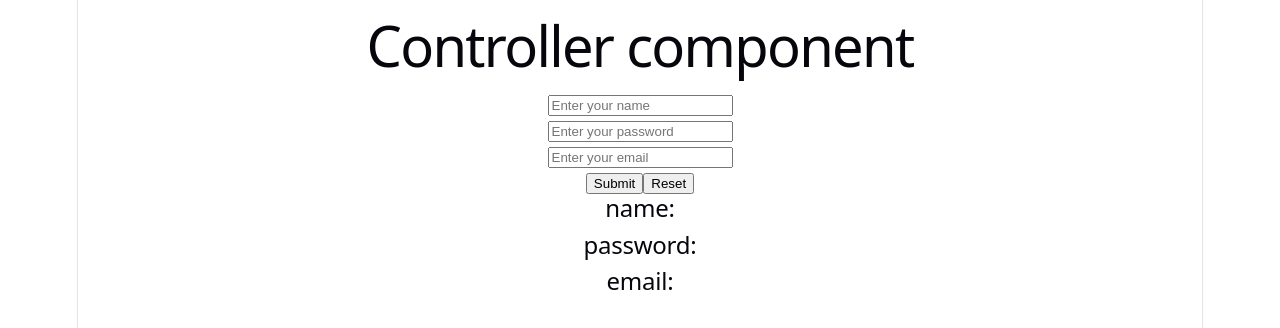
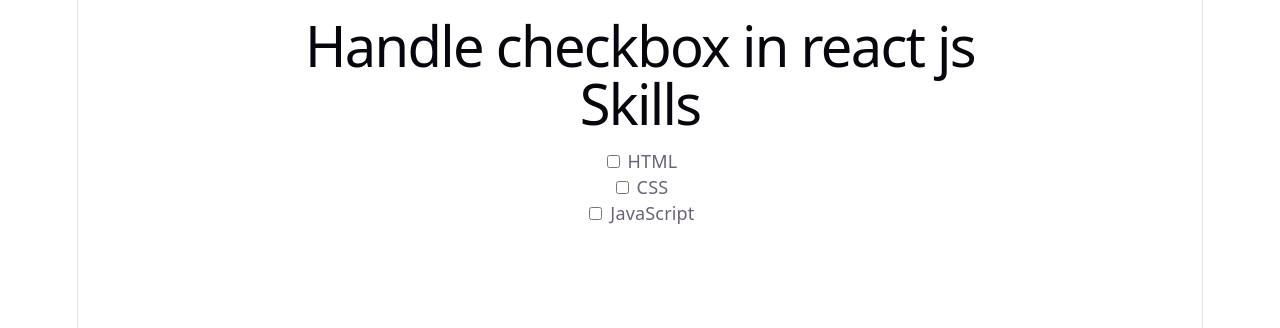
Before and after one commit to codewithnill/reactjs_19_by_code_step_by_step, a React (Vite) app in the folder main/react-blog/: page / in a window 1280 px wide. Shown: the top 328 px of the page. Built offline with nearby package versions, Linux system fonts and the light colour scheme.

Commit message:
handle checkboxes : store values in state in the form of array, and also use spread operator must to store multiple values.

```diff
--- a/main/react-blog/src/App.jsx
+++ b/main/react-blog/src/App.jsx
@@ -1,27 +1,11 @@
-import { useState } from "react";
+import Skills from "./Skills";
 
 function App() {
-  const [name, setName] = useState("");
-  const [password, setPassword] = useState("");
-  const [email, setEmail] = useState("");
 
   return (
     <div >
-      <h1>Controller component</h1>
-      <form action="" method="get">
-        <input type="text" value={name} onChange={(event)=>setName(event.target.value)} placeholder="Enter your name" /> <br></br>
-        <input type="password" value={password} onChange={(event)=>setPassword(event.target.value)} placeholder="Enter your password" /> <br></br>
-        <input type="text" value={email} onChange={(event)=>setEmail(event.target.value)} placeholder="Enter your email" /> <br></br>
-        <button type="submit">Submit</button>
-        <button type="reset" onClick={() => {
-          setName("");
-          setPassword("");
-          setEmail("");
-        }}>Reset</button>
-        <h2>name: {name}</h2>
-        <h2>password: {password}</h2>
-        <h2>email: {email}</h2>
-      </form>
+      <h1>Handle checkbox in react js</h1>
+      <Skills/>
     </div>
   );
 }
--- /dev/null
+++ b/main/react-blog/src/Skills.jsx
@@ -0,0 +1,28 @@
+import {useState} from "react";
+
+function Skills() {
+  const [skills, setSkills] = useState([]);
+
+  const handleSkills=(event)=>{
+    console.log(event.target.value,event.target.checked);
+    if(event.target.checked){
+      // setSkills([event.target.value]);
+      setSkills([...skills,event.target.value]);
+    } else {
+      setSkills(skills.filter((item)=> item !== event.target.value)); // filter method is used to remove the unchecked value from the array. item !== event.target.value indicates that if the item is not equal to the value of the checkbox, it will be kept in the array. If it is equal, it will be removed from the array.
+    }
+  }
+
+  return (
+    <div>
+      <h1>Skills</h1>
+      <input type="checkbox"  id="html" name="html" value="HTML" onChange={handleSkills} /> <label htmlFor="html">HTML</label> <br></br>
+      <input type="checkbox" id="css" name="css" value="CSS" onChange={handleSkills} /> <label htmlFor="css">CSS</label> <br></br>
+      <input type="checkbox" id="javascript" name="javascript" value="JavaScript" onChange={handleSkills} /> <label htmlFor="javascript">JavaScript</label>
+
+      <h2>{skills.toString()}</h2>
+    </div>
+  );
+}
+
+export default Skills;
```
